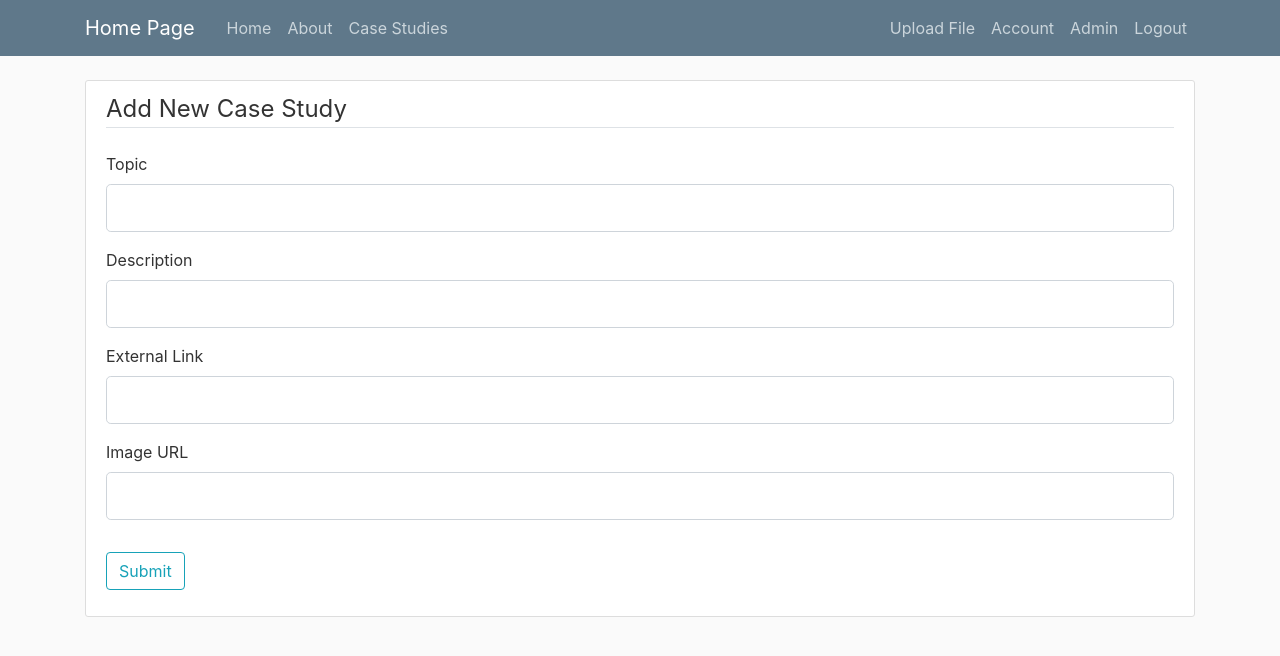
After one commit to a-phung/internhacks-team11, a Flask app: page /study/new in a window 1280 px wide. The commit adds this page. Shown: the top 656 px of the page. Run offline with Flask 2, Linux system fonts and the light colour scheme; a user stored in the database is signed in; some libraries are stand-ins or nearby versions.

Commit message:
Functionality for Studies and Tags

```diff
--- a/internhacks/forms.py
+++ b/internhacks/forms.py
@@ -1,7 +1,7 @@
 from flask_wtf import FlaskForm
 from wtforms import StringField, PasswordField, SubmitField, BooleanField
 from wtforms.validators import DataRequired, Length, Email, EqualTo, ValidationError
-from internhacks.models import User
+from internhacks.models import User, Study, Tag
 
 
 class RegistrationForm(FlaskForm):  # Python classes representative of forms automatically converted to HTML
@@ -26,3 +26,28 @@ class LoginForm(FlaskForm):
     password = PasswordField("Password", validators=[DataRequired()])
     remember = BooleanField("Remember Me")  # Cookie to remember that user is logged in
     submit = SubmitField("Login")
+
+class StudyForm(FlaskForm):
+    topic = StringField("Topic", validators=[DataRequired()])
+    description = StringField("Description", validators=[DataRequired()])
+    external_url = StringField("External Link", validators=[DataRequired()])
+    image_url = StringField("Image URL", validators=[DataRequired()])
+    submit = SubmitField("Submit")
+
+    def validate_topic(self, topic):
+        topic = Study.query.filter_by(topic=topic.data).first()
+        if topic:
+            raise ValidationError('That topic was already created.')
+
+class TagForm(FlaskForm):
+    name = StringField("Topic", validators=[DataRequired()])
+    submit = SubmitField("Submit")
+
+    def validate_name(self, name):
+        name = Tag.query.filter_by(name=name.data).first()
+        if name:
+            raise ValidationError('That tag name was already created.')
+
+class SearchForm(FlaskForm):
+    search = StringField("")
+    submit = SubmitField("Search")
--- a/internhacks/routes.py
+++ b/internhacks/routes.py
@@ -1,8 +1,21 @@
-from flask import render_template, url_for, flash, redirect, request
-from internhacks.forms import RegistrationForm, LoginForm
-from internhacks.models import User
+from flask import render_template, url_for, flash, redirect, request, jsonify, g
+from internhacks.forms import RegistrationForm, LoginForm, StudyForm, TagForm, SearchForm
+from internhacks.models import User, Study, Tag, Bookmark
 from internhacks import app, db, bcrypt
 from flask_login import login_user, current_user, logout_user, login_required
+from functools import wraps
+
+
+def admin_required(f):
+    """ Custom function decorator for admin access only. """
+    @wraps(f)
+    def decorated_function(*args, **kwargs):
+        # If user is not admin or logged in
+        if not current_user.is_admin or not current_user.is_authenticated:
+            return redirect(url_for('home'))
+        return f(*args, **kwargs)
+    return decorated_function
+
 
 @app.route("/")
 def home():
@@ -13,15 +26,94 @@ def home():
 def about():
     return render_template("about.html", title="About")
 
+
+@app.route("/admin")
+@admin_required
+def admin():
+    return render_template("admin/index.html", title="Admin")
+
+
+@app.route("/study/new", methods=["GET", "POST"])
+@admin_required
+def new_study():
+    form = StudyForm()
+    if form.validate_on_submit():
+        # Create study instance - check form model for validation
+        study = Study(topic=form.topic.data, description=form.description.data, external_url=form.external_url.data, image_url=form.image_url.data)
+        # Add study to database
+        db.session.add(study)
+        # Save database
+        db.session.commit()
+        flash(f"This case study was created!", "success")
+        return redirect(url_for('new_study'))
+    return render_template("/admin/create_study.html", title="Create New Case Study", form=form)
+
+
+@app.route("/tag/new", methods=["GET", "POST"])
+@admin_required
+def new_tag():
+    form = TagForm()
+    if form.validate_on_submit():
+        # Create tag instance - check form model for validation
+        tag = Tag(name=form.name.data)
+        # Add tag to database
+        db.session.add(tag)
+        # Save database
+        db.session.commit()
+        flash(f"This tag was created!", "success")
+        return redirect(url_for('new_tag'))
+    return render_template("/admin/create_tag.html", title="Create New Tag", form=form)
+
+@app.route("/tag/all", methods=["GET"])
+def view_tags():
+    tags = Tag.query.all()
+    return jsonify([
+        {'id': tag.id, 'name': tag.name} for tag in tags]
+    )
+
+@app.route("/study/all", methods=["GET"])
+def view_studies():
+    studies = Study.query.all()
+    return jsonify([
+        {'id': study.id, 'topic': study.topic, 'description': study.description, 'external_url': study.external_url, 'image_url': study.image_url} for study in studies]
+    )
+
+
+@app.route("/case-studies", methods=["GET"])
+def case_studies():
+    studies = Study.query.all()
+    tags = Tag.query.all()
+    return render_template("studies.html", title="Case Studies", studies=studies, tags=tags, form=SearchForm())
+
+
+@app.route("/case-studies/search", methods=["GET", "POST"])
+def search():
+    results = Study.query.all()
+    form = SearchForm()
+    search_string = form.search.data
+    if search_string:
+        filtered_results = []
+        for result in results:
+            if search_string in result.topic.lower() or search_string in result.description.lower():
+                filtered_results.append(result)
+        if filtered_results:
+            results = filtered_results
+        else:
+            flash(f"There were no matches to your search.", "warning")
+    return render_template("studies.html", title="Case Studies - Results", studies=results, tags=Tag.query.all(), form=form)
+
+
 @app.route("/upload")
 @login_required
 def upload():
     return render_template("upload.html", title="Upload File")
 
+
 @app.route("/account")
 @login_required
 def account():
     return render_template("account.html", title="Account")
+
 
 @app.route("/register", methods=["GET", "POST"])
 def register():
@@ -42,8 +134,6 @@ def register():
         # Redirect user to login page
         return redirect(url_for("login"))
     return render_template("register.html", title="Registration", form=form)
-
-bcrypt.generate_password_hash('password').decode('utf-8')
 
 
 @app.route("/login", methods=["GET", "POST"])
@@ -68,6 +158,7 @@ def login():
             flash("Login Unsuccessful. Please check email and password.", "danger")
     return render_template("login.html", title="Login", form=form)
 
+
 @app.route("/logout")
 def logout():
     logout_user()
--- /dev/null
+++ b/internhacks/templates/admin/create_study.html
@@ -0,0 +1,76 @@
+{% extends "layout.html" %}
+{% block content %}
+    <div class="content-section">
+        <!--Add New Case Study Form -->
+        <form method="POST" action="/study/new">
+            {{ form.hidden_tag() }}  <!--Adds CSRF token-->
+            <fieldset class="form-group">
+                <legend class="border-bottom mb-4">Add New Case Study</legend>
+                <div class="form-group">
+                    {{ form.topic.label(class="form-control-label") }}
+                    <!--Form error validation-->
+                    {% if form.topic.errors %}
+                        {{ form.topic(class="form-control form-control-lg is-invalid") }}
+                        <div class="invalid-feedback">
+                            {% for error in form.topic.errors %}
+                                <span>{{ error }}</span>
+                            {% endfor %}
+                        </div>
+                    {% else %}
+                        {{ form.topic(class="form-control form-control-lg") }}
+                    {% endif %}
+                    <!--Form error validation end-->
+                </div>
+                <div class="form-group">
+                    {{ form.description.label(class="form-control-label") }}
+                    <!--Form error validation-->
+                    {% if form.description.errors %}
+                        {{ form.description(class="form-control form-control-lg is-invalid") }}
+                        <div class="invalid-feedback">
+                            {% for error in form.description.errors %}
+                                <span>{{ error }}</span>
+                            {% endfor %}
+                        </div>
+                    {% else %}
+                        {{ form.description(class="form-control form-control-lg") }}
+                    {% endif %}
+                    <!--Form error validation end-->
+                </div>
+                <div class="form-group">
+                    {{ form.external_url.label(class="form-control-label") }}
+                    <!--Form error validation-->
+                    {% if form.external_url.errors %}
+                        {{ form.external_url(class="form-control form-control-lg is-invalid") }}
+                        <div class="invalid-feedback">
+                            {% for error in form.external_url.errors %}
+                                <span>{{ error }}</span>
+                            {% endfor %}
+                        </div>
+                    {% else %}
+                        {{ form.external_url(class="form-control form-control-lg") }}
+                    {% endif %}
+                    <!--Form error validation end-->
+                </div>
+                <div class="form-group">
+                    {{ form.image_url.label(class="form-control-label") }}
+                    <!--Form error validation-->
+                    {% if form.image_url.errors %}
+                        {{ form.image_url(class="form-control form-control-lg is-invalid") }}
+                        <div class="invalid-feedback">
+                            {% for error in form.image_url.errors %}
+                                <span>{{ error }}</span>
+                            {% endfor %}
+                        </div>
+                    {% else %}
+                        {{ form.image_url(class="form-control form-control-lg") }}
+                    {% endif %}
+                    <!--Form error validation end-->
+                </div>
+            </fieldset>
+            <div class="form-group">
+                {{ form.submit(class="btn btn-outline-info") }}
+            </div>
+        </form>
+        <!--End New Case Study Form -->
+    </div>
+{% endblock content%}
--- a/internhacks/templates/layout.html
+++ b/internhacks/templates/layout.html
@@ -29,12 +29,17 @@
                     <div class="navbar-nav mr-auto">
                         <a class="nav-item nav-link" href="{{ url_for('home') }}">Home</a>
                         <a class="nav-item nav-link" href="{{ url_for('about') }}">About</a>
+                        <a class="nav-item nav-link" href="{{ url_for('case_studies') }}">Case Studies</a>
+                        <!--  -->
                     </div>
                     <!-- Navbar Right Side -->
                     <div class="navbar-nav">
                         {% if current_user.is_authenticated %}
                             <a class="nav-item nav-link" href="{{ url_for('upload') }}">Upload File</a>
                             <a class="nav-item nav-link" href="{{ url_for('account') }}">Account</a>
+                            {% if current_user.is_admin %}
+                                <a class="nav-item nav-link" href="{{ url_for('admin') }}">Admin</a>
+                            {% endif %}
                             <a class="nav-item nav-link" href="{{ url_for('logout') }}">Logout</a>
                         {% else %}
                             <a class="nav-item nav-link" href="{{ url_for('login') }}">Login</a>
```
Also changed, not shown: internhacks/models.py (+34 -0 lines), internhacks/templates/account.html (+8 -1 lines), internhacks/templates/admin/create_tag.html (added, +31 -0 lines), internhacks/templates/admin/index.html (added, +18 -0 lines), internhacks/templates/studies.html (added, +62 -0 lines), README.md, internhacks/site.db.
